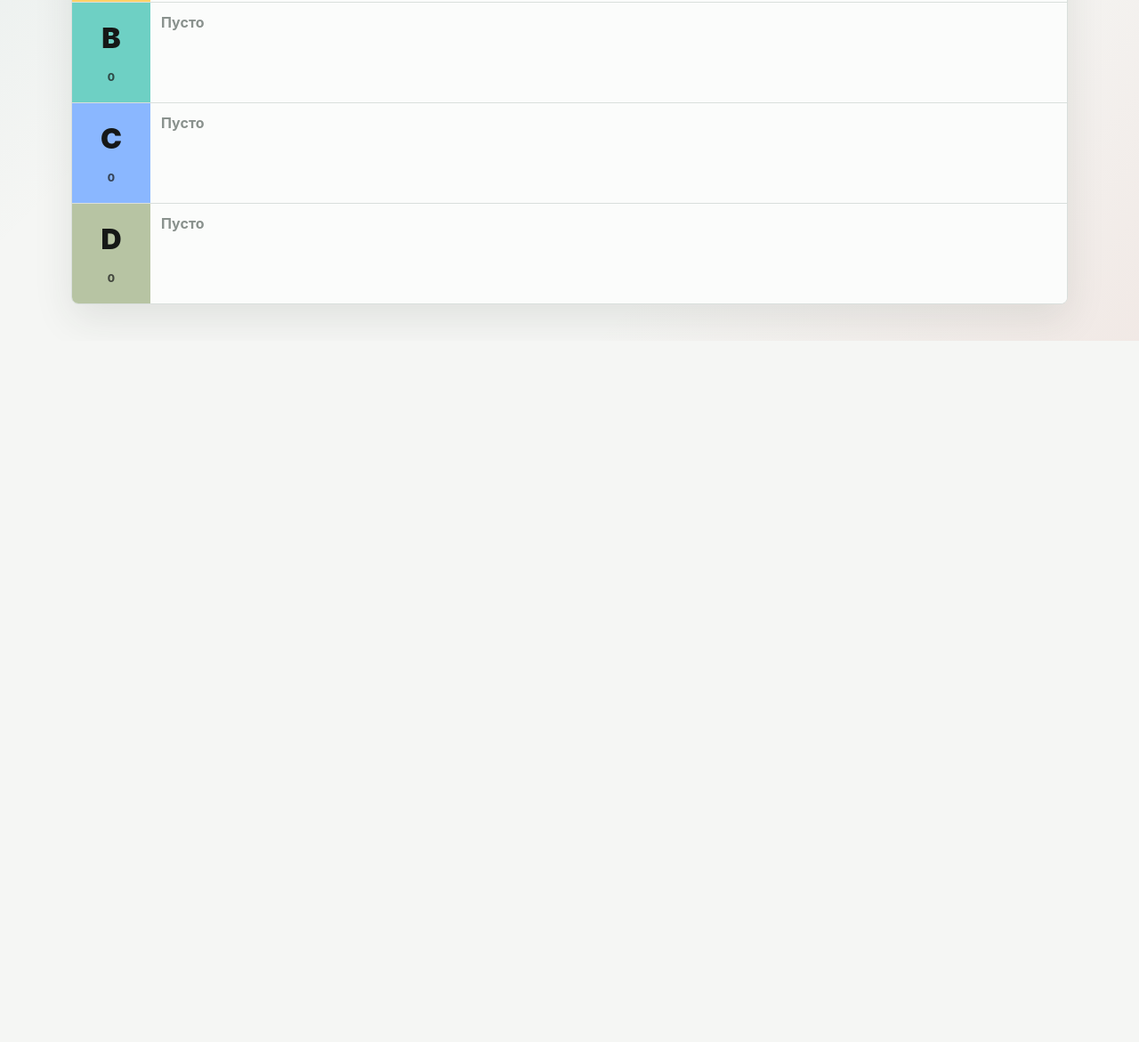
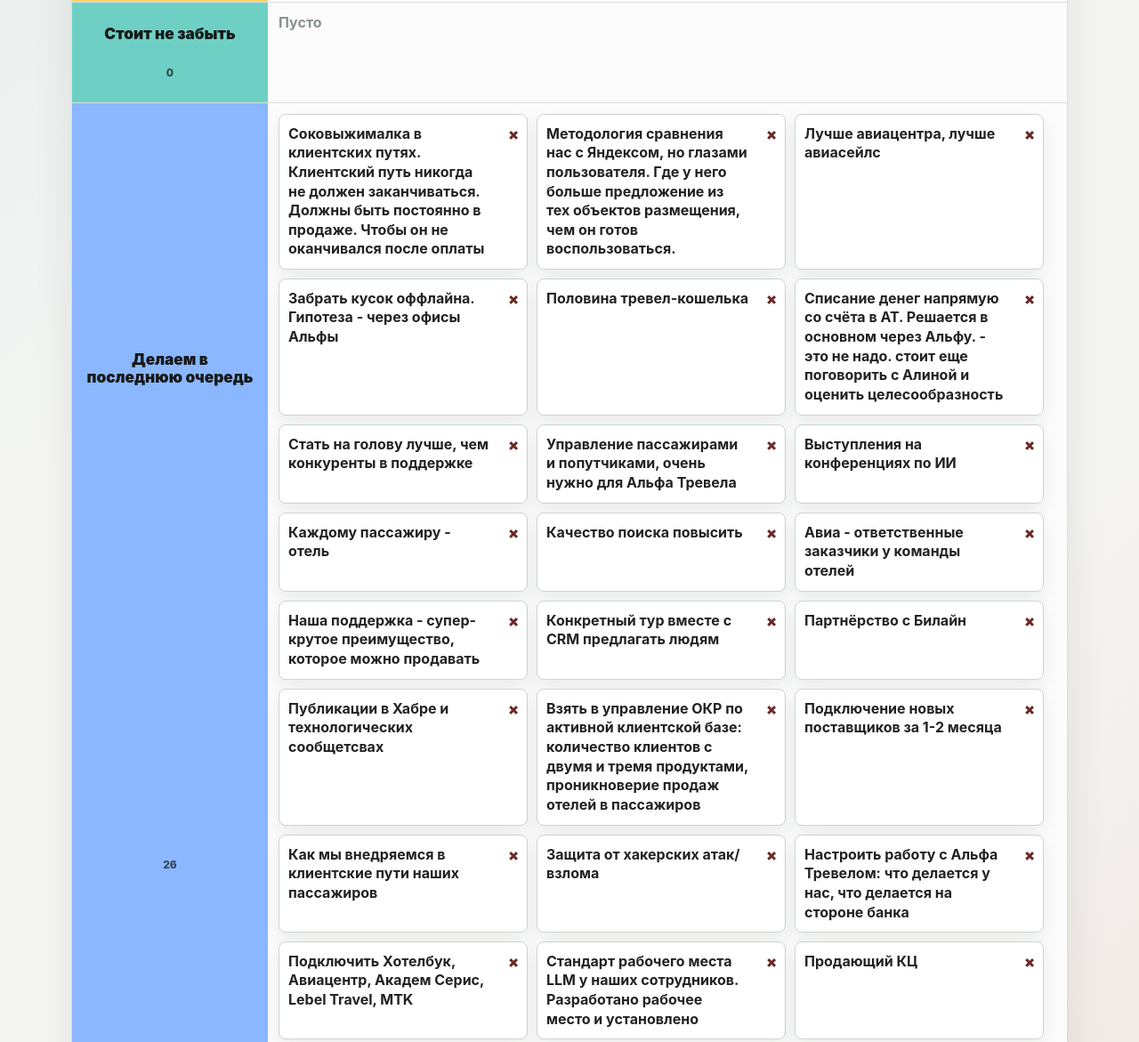
Before and after one commit to snaxser-sudo/tir-list, a plain HTML site: page index.html in a window 1280 px wide. Shown: the part 417-1588 px from the top of the page at 89% size. Before the commit the page ends 800 px from the top, so only its background shows below. Drawn offline with Linux system fonts and the light colour scheme.

Commit message:
Update tier priorities and default cards

```diff
--- a/index.html
+++ b/index.html
@@ -23,7 +23,7 @@
       <section class="toolbar" aria-label="Панель карточек">
         <form class="add-form" id="add-form" autocomplete="off">
           <label class="sr-only" for="item-title">Название карточки</label>
-          <input id="item-title" name="title" maxlength="80" placeholder="Название карточки">
+          <input id="item-title" name="title" maxlength="500" placeholder="Название карточки">
           <button class="button button-dark" type="submit">Добавить</button>
         </form>
       </section>
--- a/script.js
+++ b/script.js
@@ -2,17 +2,44 @@
   "use strict";
 
   var TIER_DEFS = [
-    { id: "S", title: "S", limit: 1 },
-    { id: "A", title: "A", limit: 3 },
-    { id: "B", title: "B", limit: null },
-    { id: "C", title: "C", limit: null },
-    { id: "D", title: "D", limit: null }
+    { id: "S", title: "Основной фокус", limit: 1 },
+    { id: "A", title: "Делаем следом", limit: 3 },
+    { id: "B", title: "Стоит не забыть", limit: null },
+    { id: "C", title: "Делаем в последнюю очередь", limit: null }
   ];
 
-  var STORAGE_KEY = "tier-list-draft-v1";
+  var STORAGE_KEY = "tier-list-draft-v2";
   var DATA_KEY = "data";
-  var MAX_TITLE_LENGTH = 80;
+  var MAX_TITLE_LENGTH = 500;
   var DEFAULT_ITEM_TITLE = "Без названия";
+  var DEFAULT_LOWEST_PRIORITY_ITEMS = [
+    "Соковыжималка в клиентских путях. Клиентский путь никогда не должен заканчиваться. Должны быть постоянно в продаже. Чтобы он не оканчивался после оплаты",
+    "Методология сравнения нас с Яндексом, но глазами пользователя. Где у него больше предложение из тех объектов размещения, чем он готов воспользоваться.",
+    "Лучше авиацентра, лучше авиасейлс",
+    "Забрать кусок оффлайна. Гипотеза - через офисы Альфы",
+    "Половина тревел-кошелька",
+    "Списание денег напрямую со счёта в АТ. Решается в основном через Альфу. - это не надо. стоит еще поговорить с Алиной и оценить целесообразность",
+    "Стать на голову лучше, чем конкуренты в поддержке",
+    "Управление пассажирами и попутчиками, очень нужно для Альфа Тревела",
+    "Выступления на конференциях по ИИ",
+    "Каждому пассажиру - отель",
+    "Качество поиска повысить",
+    "Авиа - ответственные заказчики у команды отелей",
+    "Наша поддержка - супер-крутое преимущество, которое можно продавать",
+    "Конкретный тур вместе с CRM предлагать людям",
+    "Партнёрство с Билайн",
+    "Публикации в Хабре и технологических сообщетсвах",
+    "Взять в управление ОКР по активной клиентской базе: количество клиентов с двумя и тремя продуктами, проникноверие продаж отелей в пассажиров",
+    "Подключение новых поставщиков за 1-2 месяца",
+    "Как мы внедряемся в клиентские пути наших пассажиров",
+    "Защита от хакерских атак/взлома",
+    "Настроить работу с Альфа Тревелом: что делается у нас, что делается на стороне банка",
+    "Подключить Хотелбук, Авиацентр, Академ Серис, Lebel Travel, MTK",
+    "Стандарт рабочего места LLM у наших сотрудников. Разработано рабочее место и установлено",
+    "Продающий КЦ",
+    "Сделать классное ранжирование",
+    "Онбординг и экран поездки."
+  ];
 
   var state = createInitialState();
   var dragItemId = null;
@@ -59,15 +86,17 @@
       renameItem(event.target.dataset.itemId, event.target.value);
     });
 
-    board.addEventListener("keydown", function (event) {
+    board.addEventListener("input", function (event) {
       if (!event.target.classList.contains("card-title")) {
         return;
       }
 
-      if (event.key === "Enter") {
-        event.preventDefault();
-        event.target.blur();
-      }
+      resizeTextarea(event.target);
+      renameItem(event.target.dataset.itemId, event.target.value, {
+        clearShareHash: true,
+        silent: true,
+        skipRender: true
+      });
     });
 
     board.addEventListener("dragstart", function (event) {
@@ -166,7 +195,7 @@
   function addItem(rawTitle) {
     var title = normalizeTitle(rawTitle);
     var nextState = cloneState(state);
-    var targetTier = getTier(nextState, "D");
+    var targetTier = getTier(nextState, "C");
 
     targetTier.items.push({
       id: createId(),
@@ -180,7 +209,8 @@
     }
   }
 
-  function renameItem(itemId, rawTitle) {
+  function renameItem(itemId, rawTitle, options) {
+    var settings = options || { clearShareHash: true };
     var nextState = cloneState(state);
     var foundItem = findItem(nextState, itemId);
 
@@ -189,7 +219,7 @@
     }
 
     foundItem.item.title = normalizeTitle(rawTitle);
-    if (commitState(nextState, { clearShareHash: true })) {
+    if (commitState(nextState, settings) && !settings.silent) {
       showStatus("Карточка переименована");
     }
   }
@@ -281,7 +311,9 @@
       clearShareHash();
     }
 
-    render();
+    if (!settings.skipRender) {
+      render();
+    }
 
     if (settings.persist !== false) {
       saveDraft();
@@ -305,6 +337,13 @@
         var incomingItems = incomingTier && Array.isArray(incomingTier.items)
           ? incomingTier.items
           : [];
+        var legacyD = inputState.tiers.find(function (tier) {
+          return tier && tier.id === "D";
+        });
+
+        if (definition.id === "C" && legacyD && Array.isArray(legacyD.items)) {
+          incomingItems = incomingItems.concat(legacyD.items);
+        }
 
         return {
           id: definition.id,
@@ -388,6 +427,8 @@
       row.appendChild(zone);
       board.appendChild(row);
     });
+
+    resizeCardTextareas();
   }
 
   function renderItem(item) {
@@ -396,12 +437,13 @@
     card.draggable = true;
     card.dataset.itemId = item.id;
 
-    var input = document.createElement("input");
-    input.className = "card-title";
-    input.dataset.itemId = item.id;
-    input.maxLength = MAX_TITLE_LENGTH;
-    input.value = item.title;
-    input.setAttribute("aria-label", "Название карточки");
+    var textarea = document.createElement("textarea");
+    textarea.className = "card-title";
+    textarea.dataset.itemId = item.id;
+    textarea.maxLength = MAX_TITLE_LENGTH;
+    textarea.rows = 1;
+    textarea.value = item.title;
+    textarea.setAttribute("aria-label", "Название карточки");
 
     var deleteButton = document.createElement("button");
     deleteButton.className = "delete-card";
@@ -411,10 +453,21 @@
     deleteButton.setAttribute("aria-label", "Удалить карточку");
     deleteButton.textContent = "×";
 
-    card.appendChild(input);
+    card.appendChild(textarea);
     card.appendChild(deleteButton);
 
     return card;
+  }
+
+  function resizeCardTextareas() {
+    Array.prototype.forEach.call(board.querySelectorAll(".card-title"), function (textarea) {
+      resizeTextarea(textarea);
+    });
+  }
+
+  function resizeTextarea(textarea) {
+    textarea.style.height = "auto";
+    textarea.style.height = textarea.scrollHeight + "px";
   }
 
   function encodeState(sourceState) {
@@ -456,6 +509,13 @@
           return Array.isArray(entry) && entry[0] === definition.id;
         });
         var titles = packedTier && Array.isArray(packedTier[1]) ? packedTier[1] : [];
+        var legacyD = payload.t.find(function (entry) {
+          return Array.isArray(entry) && entry[0] === "D";
+        });
+
+        if (definition.id === "C" && legacyD && Array.isArray(legacyD[1])) {
+          titles = titles.concat(legacyD[1]);
+        }
 
         return {
           id: definition.id,
@@ -597,10 +657,19 @@
           id: definition.id,
           title: definition.title,
           limit: definition.limit,
-          items: []
+          items: definition.id === "C" ? createDefaultItems() : []
         };
       })
     };
+  }
+
+  function createDefaultItems() {
+    return DEFAULT_LOWEST_PRIORITY_ITEMS.map(function (title) {
+      return {
+        id: createId(),
+        title: normalizeTitle(title)
+      };
+    });
   }
 
   function cloneState(sourceState) {
@@ -641,7 +710,7 @@
   }
 
   function getLimitMessage(tier) {
-    return "WIP-лимит уровня " + tier.id + ": максимум " + tier.limit + " " + getCardWord(tier.limit);
+    return "WIP-лимит уровня " + tier.title + ": максимум " + tier.limit + " " + getCardWord(tier.limit);
   }
 
   function getCardWord(count) {
--- a/styles.css
+++ b/styles.css
@@ -32,7 +32,8 @@ body {
 }
 
 button,
-input {
+input,
+textarea {
   font: inherit;
 }
 
@@ -162,7 +163,7 @@ h1 {
 
 .tier-row {
   display: grid;
-  grid-template-columns: 88px minmax(0, 1fr);
+  grid-template-columns: 220px minmax(0, 1fr);
   min-height: 112px;
   border-bottom: 1px solid var(--line);
 }
@@ -176,8 +177,10 @@ h1 {
   place-items: center;
   padding: 14px;
   color: #161817;
-  font-size: 2rem;
+  font-size: 1.08rem;
   font-weight: 900;
+  line-height: 1.15;
+  text-align: center;
 }
 
 .tier-label small {
@@ -202,10 +205,6 @@ h1 {
 
 .tier-C .tier-label {
   background: #8ab7ff;
-}
-
-.tier-D .tier-label {
-  background: #b7c4a3;
 }
 
 .items-zone {
@@ -236,8 +235,8 @@ h1 {
 .item-card {
   display: grid;
   grid-template-columns: minmax(104px, 1fr) 30px;
-  align-items: center;
-  width: min(220px, 100%);
+  align-items: start;
+  width: min(280px, 100%);
   min-height: 46px;
   border: 1px solid #ccd4d0;
   border-radius: var(--radius);
@@ -256,13 +255,18 @@ h1 {
 .card-title {
   width: 100%;
   min-width: 0;
-  height: 44px;
+  min-height: 44px;
   border: 0;
   border-radius: var(--radius) 0 0 var(--radius);
-  padding: 0 10px;
+  padding: 11px 10px;
   background: transparent;
   color: var(--text);
   font-weight: 750;
+  line-height: 1.35;
+  overflow: hidden;
+  overflow-wrap: anywhere;
+  resize: none;
+  white-space: pre-wrap;
 }
 
 .card-title:focus {
@@ -277,6 +281,7 @@ h1 {
   height: 30px;
   border: 0;
   border-radius: 50%;
+  margin-top: 7px;
   margin-right: 7px;
   background: transparent;
   color: #6b2925;
```
Also changed, not shown: 2 other files.
